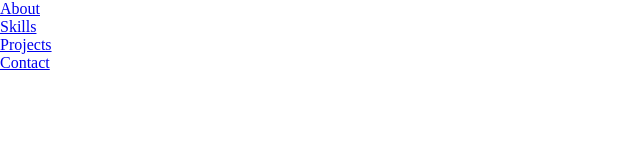
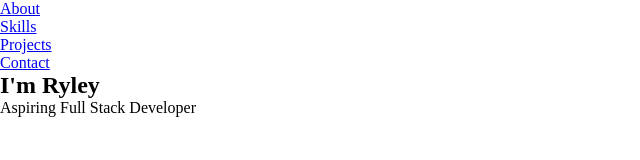
Before and after one commit to Reyleth/T1A2-Portfolio, a plain HTML site: page index.html in a window 1280 px wide. Shown: the whole page, without its empty margins (0-640 px from the left). Drawn offline with Linux system fonts and the light colour scheme.

Commit message:
Update navigation menu and add header section in index.html

```diff
--- a/index.html
+++ b/index.html
@@ -7,6 +7,7 @@
     <link rel="stylesheet" href="styles.css">
 </head>
 <body>
+    <header>
     <nav id="navbar">
         <ul id="nav-links">
             <li><a href="#about">About</a></li>
@@ -14,9 +15,11 @@
             <li><a href="#projects">Projects</a></li>
             <li><a href="#contact">Contact</a></li>
         </ul>
+    </header>
     </nav>
     <section id="hero">
-
+        <h1>I'm Ryley</h1>
+        <p>Aspiring Full Stack Developer</p>
     </section>
     <section id="about">
 
```
